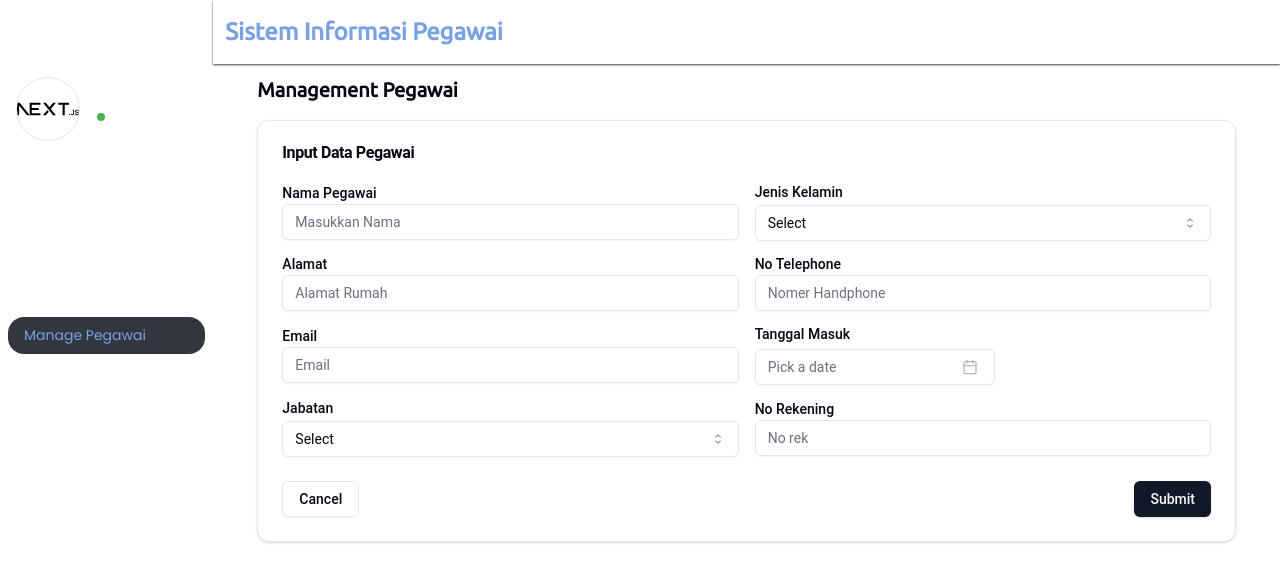
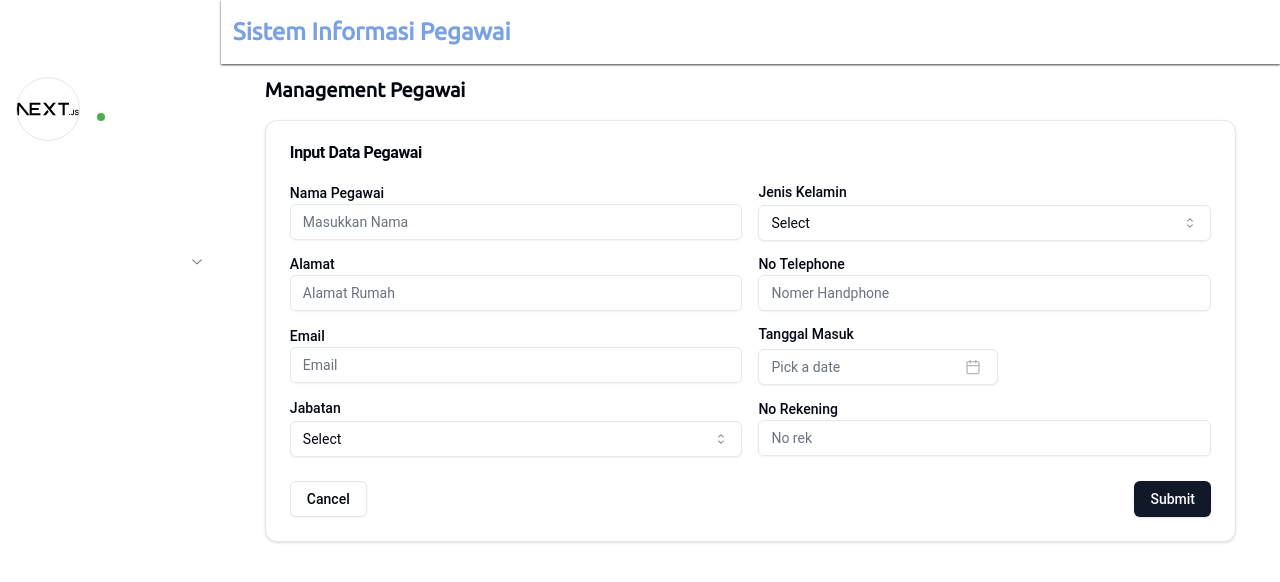
Before and after one commit to cocoth/SIMPEG, a Next.js app: page /manage-pegawai in a window 1280 px wide. Shown: the top 582 px of the page. Built offline with nearby package versions, Linux system fonts and the light colour scheme.

Commit message:
Perubahan Sidebar part 2

```diff
--- /dev/null
+++ b/src/components/icon/Icons.tsx
@@ -0,0 +1,29 @@
+import { IoIosPeople } from "react-icons/io";
+import { AiFillDashboard } from "react-icons/ai";
+import { MdGroups } from "react-icons/md";
+import { IoMdCheckmarkCircleOutline } from "react-icons/io";
+import { FaRegMoneyBillAlt } from "react-icons/fa";
+
+interface IconProps {
+  name: string;
+  className?: string;
+}
+
+const Icons: React.FC<IconProps> = ({ name, className }) => {
+  switch (name) {
+    case "Logo":
+      return <IoIosPeople className={className} />;
+    case "Dashboard":
+      return <AiFillDashboard className={className} />;
+    case "Groups":
+      return <MdGroups className={className} />;
+    case "Checkout":
+      return <IoMdCheckmarkCircleOutline className={className} />;
+    case "Money":
+      return <FaRegMoneyBillAlt className={className} />;
+    default:
+      return null;
+  }
+};
+
+export default Icons;
--- a/src/components/navbar/SideBar.tsx
+++ b/src/components/navbar/SideBar.tsx
@@ -1,40 +1,49 @@
 "use client";
+import Icons from "@/components/icon/Icons";
+import { usePathname } from "next/navigation";
+import { useState } from "react";
 import Link from "next/link";
-import { usePathname } from "next/navigation";
-import { IoIosPeople } from "react-icons/io";
-import { AiFillDashboard } from "react-icons/ai";
-import { MdGroups } from "react-icons/md";
-import { IoMdCheckmarkCircleOutline } from "react-icons/io";
-import { FaRegMoneyBillAlt } from "react-icons/fa";
-import { useState } from "react";
+import {
+  Accordion,
+  AccordionContent,
+  AccordionItem,
+  AccordionTrigger,
+} from "@/components/ui/accordion";
+import { Icon } from "@radix-ui/react-select";
 
 const SideBar = () => {
   const [isOnline, setIsOnline] = useState(true);
   const path = usePathname();
   const items = [
     {
-      icon: <AiFillDashboard />,
+      icon: "Dashboard",
       title: "Dashboard",
       link: "/dashboard",
     },
     {
-      icon: <IoMdCheckmarkCircleOutline />,
+      icon: "Checkout",
       title: "Absensi",
       link: "/absensi",
     },
     {
-      icon: <MdGroups />,
+      icon: "Groups",
       title: "Pegawai",
       link: "/data-pegawai",
+      children: [
+        {
+          title: "Data Pegawai",
+          link: "/data-pegawai",
+        },
+        {
+          title: "Manage Pegawai",
+          link: "/manage-pegawai",
+        },
+      ],
     },
     {
-      icon: <FaRegMoneyBillAlt />,
+      icon: "Money",
       title: "Kalkulasi Gaji",
       link: "/kalkulasi",
-    },
-    {
-      title: "Manage Pegawai",
-      link: "/manage-pegawai",
     },
   ];
 
@@ -42,7 +51,7 @@ const SideBar = () => {
     <aside className="min-h-screen w-1/5 bg-preset-main">
       <section className="flex flex-col justify-center font-ubuntu px-2">
         <div className="flex items-center gap-2 font-bold text-2xl text-white mx-4 my-2 py-2 text-center">
-          <IoIosPeople className="text-3xl mr-2" />
+          <Icons name="Logo" className="text-3xl mr-2" />
           <Link href={`/`}>SIMPEG</Link>
         </div>
         <div className="h-[1px] w-full bg-white " />
@@ -68,19 +77,66 @@ const SideBar = () => {
             </div>
           </div>
         </div>
-        <div className="grid grid-flow-row gap-1 w-full capitalize text-white ">
-          {items.map((item, i) => (
-            <Link
-              key={i}
-              href={item.link}
-              className={`flex items-center py-2 px-2 hover:bg-preset-mainVisbilty rounded-2xl ${
-                path === item.link ? "bg-[#31363F] text-preset " : "text-white"
-              }`}>
-              {item.icon}
-              <div className="ml-2 font-poppins text-[14px] ">{item.title}</div>
-            </Link>
-          ))}
-        </div>
+        {items.length ? (
+          <nav className="grid grid-flow-row gap-1 w-full capitalize">
+            {items.map((item, index) =>
+              item.children ? (
+                <Accordion type="single" collapsible>
+                  <AccordionItem value={item.title} className="border-b-0">
+                    <AccordionTrigger
+                      className={`animate-accordion-up flex text-white justify-between space-y-0 px-2 h-10 hover:bg-preset-mainVisbilty hover:no-underline rounded-lg  `}>
+                      <div className={`flex items-center text-white`}>
+                        {item.icon && (
+                          <Icons
+                            name={item.icon}
+                            className="w-4 h-4 mr-2 shrink-0"
+                          />
+                        )}
+                      </div>
+                      <div className="mr-24">{item.title}</div>
+                    </AccordionTrigger>
+                    {/* Drop Down Style Nav */}
+                    <AccordionContent>
+                      <div className="ml-6 flex flex-col space-y-1">
+                        {item.children.map((child, index) => (
+                          <Link
+                            key={index}
+                            href={child.link || "/"}
+                            className={`flex w-full items-center py-2 px-2 rounded-lg hover:bg-preset-mainVisbilty
+                            ${
+                              path === child.link
+                                ? "bg-preset-mainVisbilty text-white"
+                                : "text-white"
+                            } `}>
+                            {child.title}
+                          </Link>
+                        ))}
+                      </div>
+                    </AccordionContent>
+                    {/* Drop Down Style Nav */}
+                  </AccordionItem>
+                </Accordion>
+              ) : (
+                item.link && (
+                  <div className="flex">
+                    <Link
+                      key={index}
+                      href={item.link}
+                      className={`flex text-xb w-full items-center py-2 px-2 rounded-lg hover:bg-preset-mainVisbilty
+                          ${
+                            path === item.link
+                              ? "bg-preset-mainVisbilty text-white"
+                              : "text-white"
+                          } `}>
+                      {item.icon && <Icons name={item.icon} className="mr-2" />}
+                      {item.title}
+                    </Link>
+                  </div>
+                )
+              )
+            )}
+          </nav>
+        ) : null}
       </section>
     </aside>
   );
--- /dev/null
+++ b/src/components/ui/accordion.tsx
@@ -0,0 +1,57 @@
+"use client"
+
+import * as React from "react"
+import * as AccordionPrimitive from "@radix-ui/react-accordion"
+import { ChevronDownIcon } from "@radix-ui/react-icons"
+
+import { cn } from "@/lib/utils"
+
+const Accordion = AccordionPrimitive.Root
+
+const AccordionItem = React.forwardRef<
+  React.ElementRef<typeof AccordionPrimitive.Item>,
+  React.ComponentPropsWithoutRef<typeof AccordionPrimitive.Item>
+>(({ className, ...props }, ref) => (
+  <AccordionPrimitive.Item
+    ref={ref}
+    className={cn("border-b", className)}
+    {...props}
+  />
+))
+AccordionItem.displayName = "AccordionItem"
+
+const AccordionTrigger = React.forwardRef<
+  React.ElementRef<typeof AccordionPrimitive.Trigger>,
+  React.ComponentPropsWithoutRef<typeof AccordionPrimitive.Trigger>
+>(({ className, children, ...props }, ref) => (
+  <AccordionPrimitive.Header className="flex">
+    <AccordionPrimitive.Trigger
+      ref={ref}
+      className={cn(
+        "flex flex-1 items-center justify-between py-4 text-sm font-medium transition-all hover:underline [&[data-state=open]>svg]:rotate-180",
+        className
+      )}
+      {...props}
+    >
+      {children}
+      <ChevronDownIcon className="h-4 w-4 shrink-0 text-muted-foreground transition-transform duration-200" />
+    </AccordionPrimitive.Trigger>
+  </AccordionPrimitive.Header>
+))
+AccordionTrigger.displayName = AccordionPrimitive.Trigger.displayName
+
+const AccordionContent = React.forwardRef<
+  React.ElementRef<typeof AccordionPrimitive.Content>,
+  React.ComponentPropsWithoutRef<typeof AccordionPrimitive.Content>
+>(({ className, children, ...props }, ref) => (
+  <AccordionPrimitive.Content
+    ref={ref}
+    className="overflow-hidden text-sm data-[state=closed]:animate-accordion-up data-[state=open]:animate-accordion-down"
+    {...props}
+  >
+    <div className={cn("pb-4 pt-0", className)}>{children}</div>
+  </AccordionPrimitive.Content>
+))
+AccordionContent.displayName = AccordionPrimitive.Content.displayName
+
+export { Accordion, AccordionItem, AccordionTrigger, AccordionContent }
```
